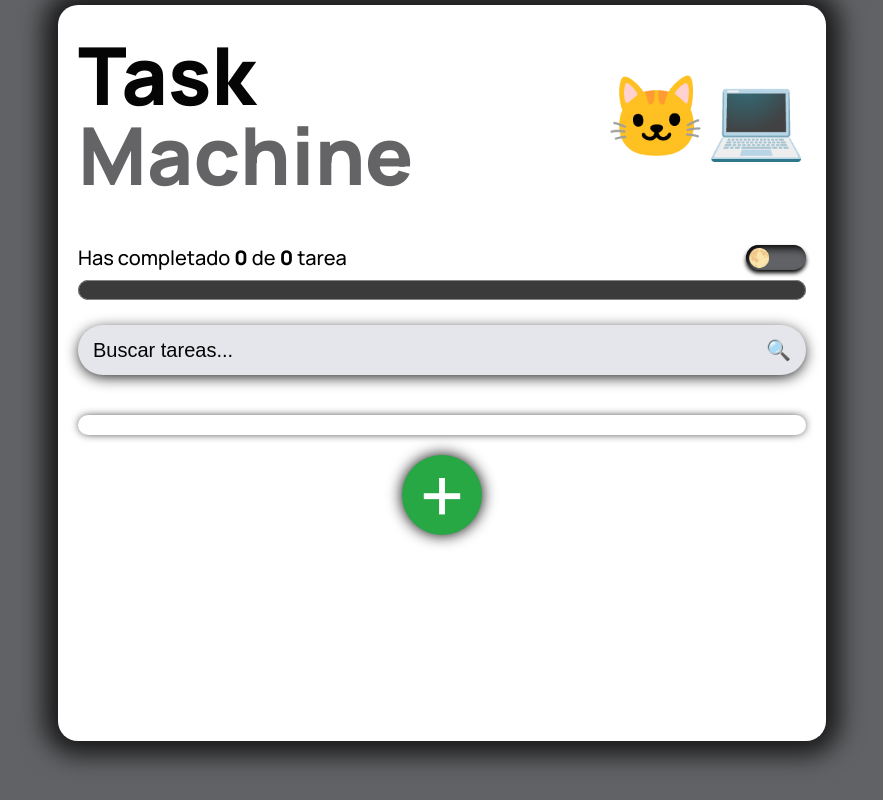
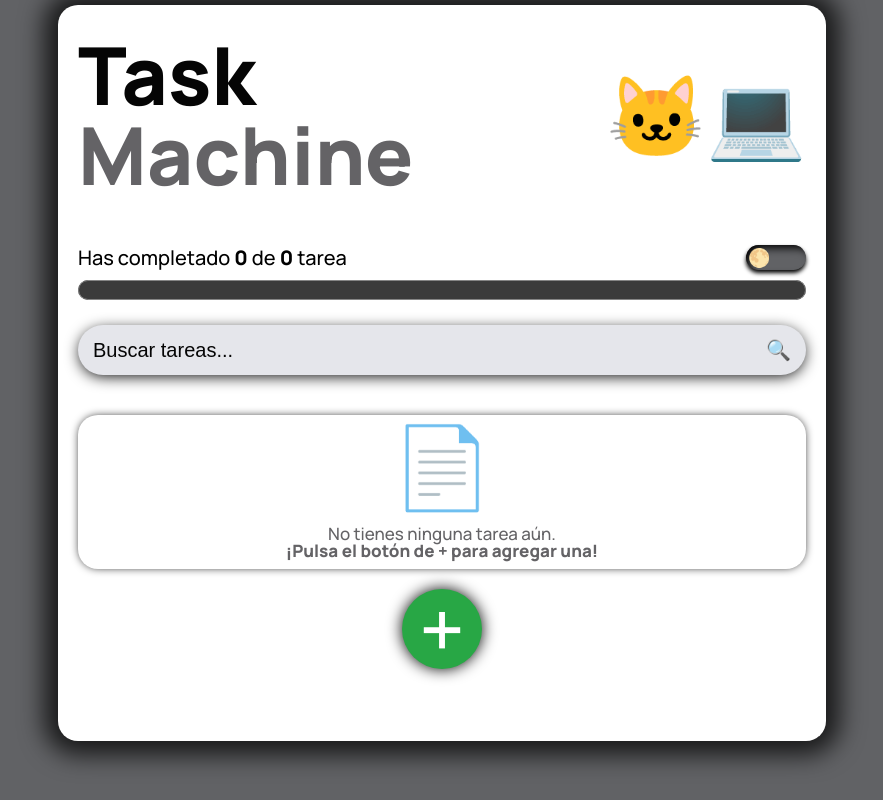
Before and after one commit to jeisonrojasm/task-machine-personal, a React (Create React App) app: page / in a window 1280 px wide. Shown: the whole page, without its empty margins (198-1081 px from the left). Built offline with nearby package versions, Linux system fonts and the light colour scheme.

Commit message:
NoTasks component created

```diff
--- /dev/null
+++ b/src/components/NoTasks/NoTasks.css
@@ -0,0 +1,31 @@
+.no-tasks {
+    display: flex;
+    flex-direction: column;
+    justify-content: space-between;
+    align-items: center;
+}
+
+.no-tasks__icon {
+    font-size: var(--primary-font-size__mb);
+    margin-bottom: 2rem;
+}
+
+.no-tasks__text {
+    text-align: center;
+    color: var(--primary-light-font-color);
+    font-size: var(--tertiary-font-size__mb);
+}
+
+.no-tasks__text--span{
+   font-weight: 800;
+}
+
+@media (min-width:768px) {
+    .no-tasks__icon {
+        font-size: var(--primary-font-size__dk);
+    }
+
+    .no-tasks__text {
+        font-size: var(--tertiary-font-size__dk);
+    }
+}
--- /dev/null
+++ b/src/components/NoTasks/NoTasks.jsx
@@ -0,0 +1,15 @@
+import './NoTasks.css';
+
+export const NoTasks = () => {
+    return (
+        <div className='no-tasks'>
+            <span className='no-tasks__icon'>
+                📄
+            </span>
+            <p className='no-tasks__text'>
+                No tienes ninguna tarea aún. <br />
+                <span className='no-tasks__text--span'>¡Pulsa el botón de + para agregar una!</span>
+            </p>
+        </div>
+    )
+}
--- a/src/components/TodoList/TodoList.jsx
+++ b/src/components/TodoList/TodoList.jsx
@@ -3,6 +3,7 @@ import './TodoList.css';
 import { TodoItem } from "../TodoItem/TodoItem";
 
 import { useSearchedData } from './useSearchedData';
+import { NoTasks } from '../NoTasks/NoTasks';
 
 export const TodoList = () => {
 
@@ -11,7 +12,11 @@ export const TodoList = () => {
     return (
         <div className='todo-list'>
             {
-                searchedData.map(data => <TodoItem key={data.id} text={data.text} id={data.id} done={data.done} />)
+                searchedData.length < 1
+                    ?
+                    <NoTasks />
+                    :
+                    searchedData.map(data => <TodoItem key={data.id} text={data.text} id={data.id} done={data.done} />)
             }
         </div>
     )
```
